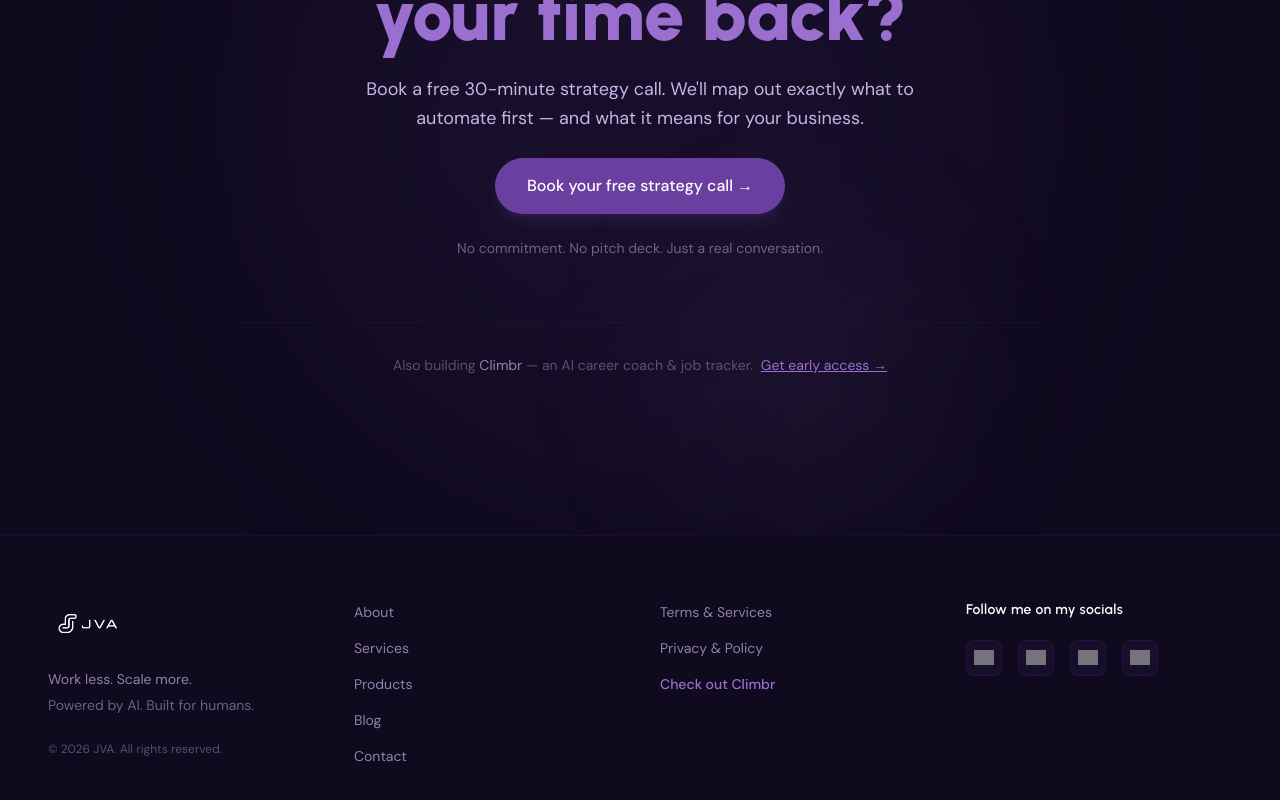
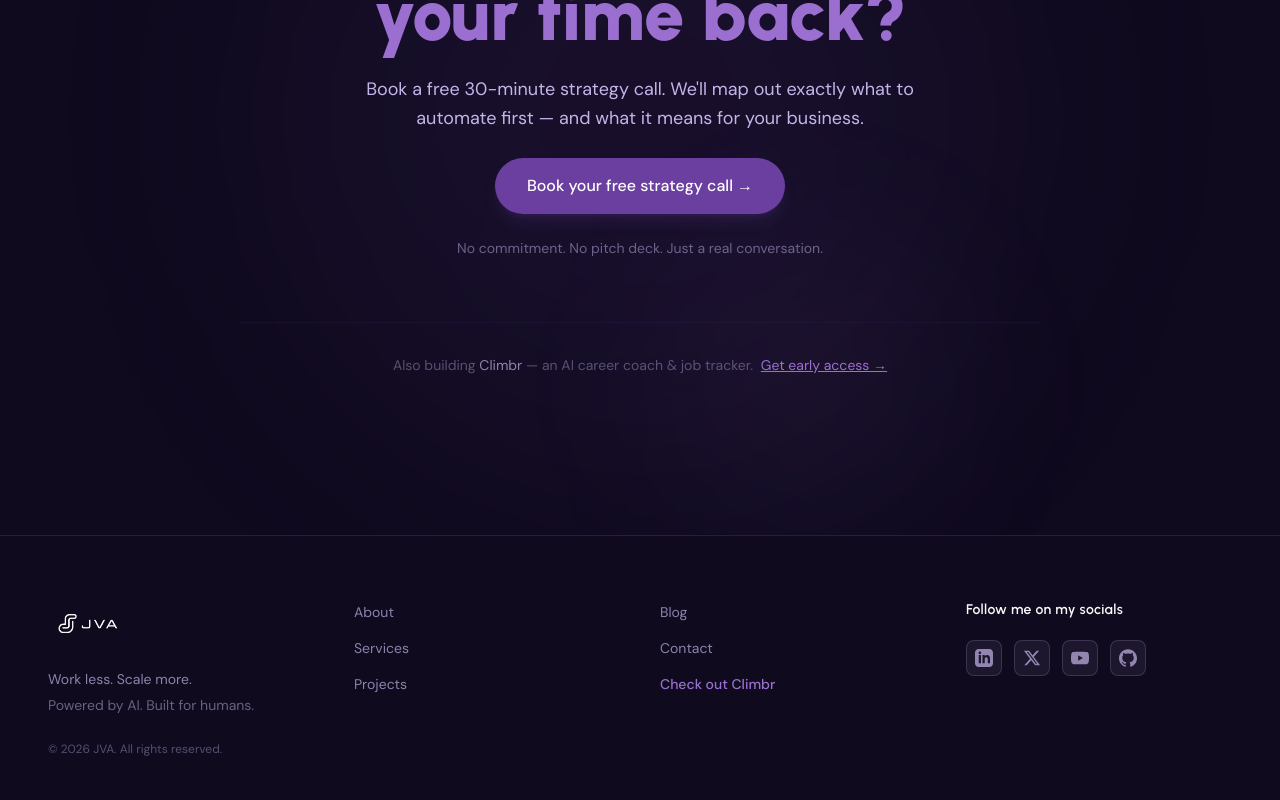
Before and after one commit to janmm97/jva-website, a Next.js app: page / in a window 1280 px wide. Shown: the part 4146-4946 px from the top of the page. Built offline with nearby package versions, Linux system fonts and the light colour scheme; grey boxes are pictures that could not be loaded.

Commit message:
fix: update Footer nav links to page routes, rename Products to Projects

```diff
--- a/components/layout/Footer.tsx
+++ b/components/layout/Footer.tsx
@@ -1,45 +1,61 @@
 "use client";
+
+// Footer — inline SVG social icons (replaces brandfetch CDN that causes 404s)
 
 const SOCIALS = [
   {
     name: "LinkedIn",
     href: "https://www.linkedin.com/in/manalojanm/",
-    icon: "https://cdn.brandfetch.io/linkedin.com/w/32/h/32/icon",
+    svg: (
+      <svg width="18" height="18" viewBox="0 0 24 24" fill="currentColor" aria-hidden="true">
+        <path d="M19 0H5C2.24 0 0 2.24 0 5v14c0 2.76 2.24 5 5 5h14c2.76 0 5-2.24 5-5V5c0-2.76-2.24-5-5-5zM8 19H5V8h3v11zM6.5 6.73c-.97 0-1.75-.79-1.75-1.76s.78-1.75 1.75-1.75 1.75.79 1.75 1.75-.78 1.76-1.75 1.76zM20 19h-3v-5.6c0-3.37-4-3.12-4 0V19h-3V8h3v1.77c1.4-2.59 7-2.78 7 2.48V19z"/>
+      </svg>
+    ),
   },
   {
     name: "X",
     href: "https://x.com/thejva97",
-    icon: "https://cdn.brandfetch.io/x.com/w/32/h/32/icon",
+    svg: (
+      <svg width="18" height="18" viewBox="0 0 24 24" fill="currentColor" aria-hidden="true">
+        <path d="M18.244 2.25h3.308l-7.227 8.26 8.502 11.24H16.17l-5.214-6.817L4.99 21.75H1.68l7.73-8.835L1.254 2.25H8.08l4.713 6.231zm-1.161 17.52h1.833L7.084 4.126H5.117z"/>
+      </svg>
+    ),
   },
   {
     name: "YouTube",
     href: "https://www.youtube.com/@thejva97",
-    icon: "https://cdn.brandfetch.io/youtube.com/w/32/h/32/icon",
+    svg: (
+      <svg width="18" height="18" viewBox="0 0 24 24" fill="currentColor" aria-hidden="true">
+        <path d="M23.498 6.186a3.016 3.016 0 0 0-2.122-2.136C19.505 3.545 12 3.545 12 3.545s-7.505 0-9.377.505A3.017 3.017 0 0 0 .502 6.186C0 8.07 0 12 0 12s0 3.93.502 5.814a3.016 3.016 0 0 0 2.122 2.136c1.871.505 9.376.505 9.376.505s7.505 0 9.377-.505a3.015 3.015 0 0 0 2.122-2.136C24 15.93 24 12 24 12s0-3.93-.502-5.814zM9.545 15.568V8.432L15.818 12l-6.273 3.568z"/>
+      </svg>
+    ),
   },
   {
     name: "GitHub",
     href: "https://github.com/janmm97",
-    icon: "https://cdn.brandfetch.io/github.com/w/32/h/32/icon",
+    svg: (
+      <svg width="18" height="18" viewBox="0 0 24 24" fill="currentColor" aria-hidden="true">
+        <path d="M12 .297c-6.63 0-12 5.373-12 12 0 5.303 3.438 9.8 8.205 11.385.6.113.82-.258.82-.577 0-.285-.01-1.04-.015-2.04-3.338.724-4.042-1.61-4.042-1.61C4.422 18.07 3.633 17.7 3.633 17.7c-1.087-.744.084-.729.084-.729 1.205.084 1.838 1.236 1.838 1.236 1.07 1.835 2.809 1.305 3.495.998.108-.776.417-1.305.76-1.605-2.665-.3-5.466-1.332-5.466-5.93 0-1.31.465-2.38 1.235-3.22-.135-.303-.54-1.523.105-3.176 0 0 1.005-.322 3.3 1.23.96-.267 1.98-.4 3-.405 1.02.005 2.04.138 3 .405 2.28-1.552 3.285-1.23 3.285-1.23.645 1.653.24 2.873.12 3.176.765.84 1.23 1.91 1.23 3.22 0 4.61-2.805 5.625-5.475 5.92.42.36.81 1.096.81 2.22 0 1.606-.015 2.896-.015 3.286 0 .315.21.69.825.57C20.565 22.092 24 17.592 24 12.297c0-6.627-5.373-12-12-12"/>
+      </svg>
+    ),
   },
 ];
 
 const NAV_COL1 = [
-  { label: "About",    href: "#about" },
-  { label: "Services", href: "#services" },
-  { label: "Products", href: "#products" },
-  { label: "Blog",     href: "/blog" },
-  { label: "Contact",  href: "#contact" },
+  { label: "About",    href: "/about" },
+  { label: "Services", href: "/services" },
+  { label: "Projects", href: "/projects" },
 ];
 
 const NAV_COL2 = [
-  { label: "Terms & Services",  href: "/terms",   highlight: false },
-  { label: "Privacy & Policy",  href: "/privacy", highlight: false },
-  { label: "Check out Climbr",  href: "#",        highlight: true },
+  { label: "Blog",             href: "/blog",    highlight: false },
+  { label: "Contact",          href: "#contact", highlight: false },
+  { label: "Check out Climbr", href: "#",        highlight: true },
 ];
 
 export function Footer() {
   return (
-    <footer className="bg-jva-deep border-t border-jva-purple/20">
+    <footer className="bg-jva-deep border-t border-[rgba(196,181,232,0.12)]">
       <div className="max-w-7xl mx-auto px-6 lg:px-12 py-16">
         <div className="grid grid-cols-2 md:grid-cols-4 gap-10">
 
@@ -90,26 +106,22 @@ export function Footer() {
             ))}
           </ul>
 
-          {/* Col 3 — Socials */}
+          {/* Col 4 — Socials */}
           <div>
             <h4 className="text-jva-white text-sm font-semibold mb-5 tracking-wide">
               Follow me on my socials
             </h4>
-            <div className="flex items-center gap-4">
-              {SOCIALS.map(({ name, href, icon }) => (
+            <div className="flex items-center gap-3">
+              {SOCIALS.map(({ name, href, svg }) => (
                 <a
                   key={name}
                   href={href}
                   target="_blank"
                   rel="noopener noreferrer"
                   aria-label={name}
-                  className="group flex items-center justify-center w-9 h-9 rounded-lg bg-jva-dark/80 border border-jva-purple/30 hover:border-jva-bright/50 transition-all duration-200 hover:scale-110"
+                  className="group flex items-center justify-center w-9 h-9 rounded-lg bg-[rgba(196,181,232,0.08)] border border-[rgba(196,181,232,0.18)] text-jva-lavender/70 hover:text-white hover:border-[rgba(196,181,232,0.40)] hover:bg-[rgba(196,181,232,0.16)] transition-all duration-200 hover:scale-110"
                 >
-                  <img
-                    src={icon}
-                    alt={name}
-                    className="w-5 h-5 object-contain opacity-70 group-hover:opacity-100 transition-opacity duration-200"
-                  />
+                  {svg}
                 </a>
               ))}
             </div>
```
